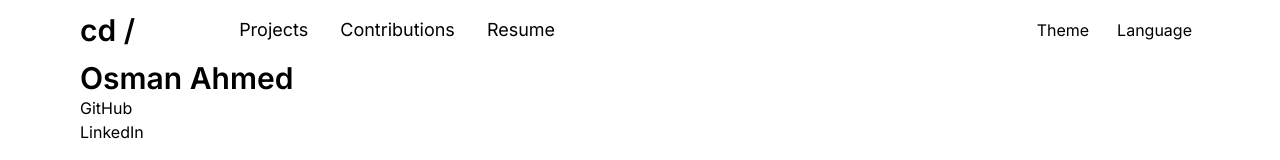
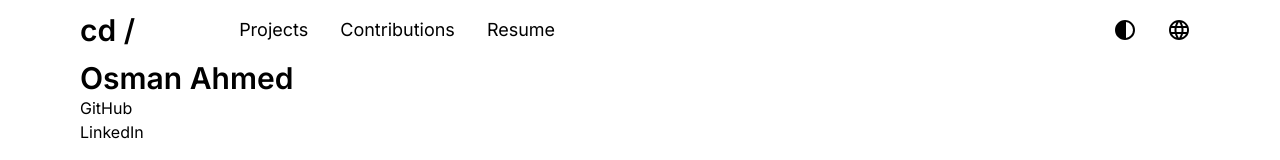
Before and after one commit to alpedia0/onahmed.com, a Next.js app: page / in a window 1280 px wide. Shown: the top 160 px of the page. Built offline with nearby package versions, Linux system fonts and the light colour scheme.

Commit message:
add theme and language icons

```diff
--- a/src/app/header.tsx
+++ b/src/app/header.tsx
@@ -3,6 +3,9 @@
 import Link from "next/link";
 import { usePathname } from 'next/navigation'
 import {twMerge} from "tailwind-merge";
+import Image from 'next/image'
+import contrastSvg from '@/public/contrast.svg';
+import languageSvg from '@/public/language.svg';
 
 type NavPath = {
   href: string;
@@ -53,8 +56,15 @@ export function Header() {
         </div>
 
         <ul className={'flex gap-x-3'}>
-          <li><button className={'px-2 py-1'}>Theme</button></li>
-          <li><button className={'px-2 py-1'}>Language</button></li>
+          <li>
+            <button className={'rounded border border-transparent p-2'}>
+              <Image src={contrastSvg} alt={'Contrast'} height={24} width={24}/>
+            </button></li>
+          <li>
+            <button className={'rounded border border-transparent p-2'}>
+              <Image src={languageSvg} alt={'Contrast'} height={24} width={24}/>
+            </button>
+          </li>
         </ul>
       </nav>
     </header>
```
Also changed, not shown: public/contrast.svg (added), public/language.svg (added).
